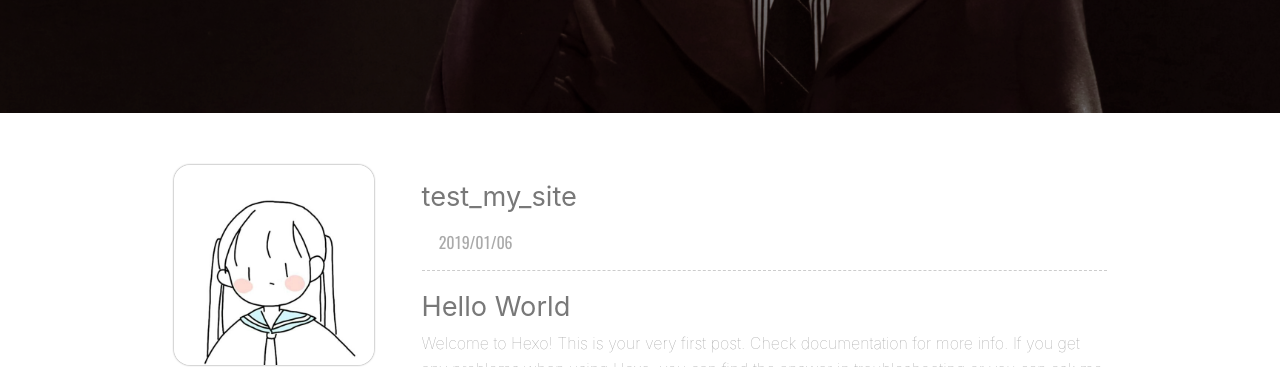
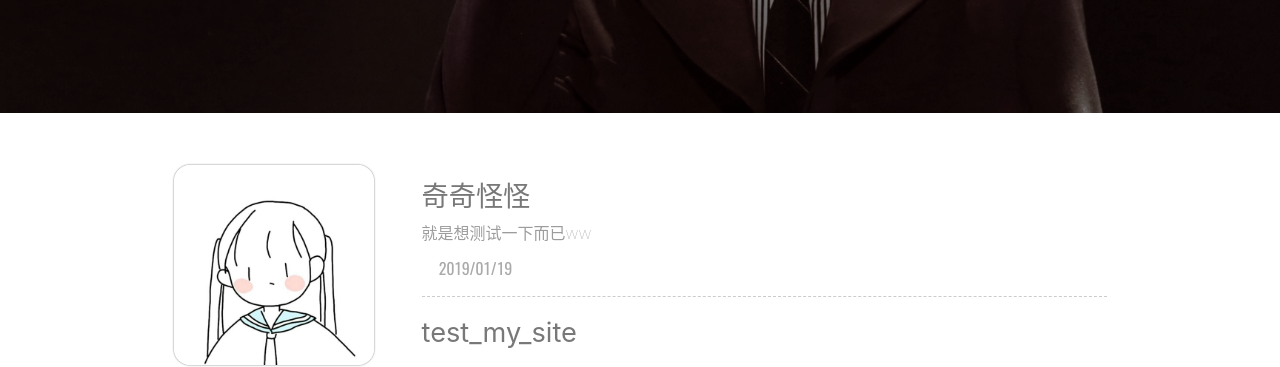
Before and after one commit to Retaqwq/Retaqwq.github.io, a plain HTML site: page index.html in a window 1280 px wide. Shown: the part 287-654 px from the top of the page. Drawn offline with nearby package versions, Linux system fonts and the light colour scheme; some packages are replaced by stand-ins of ours; no server answers; a script that the page names is missing; a web font is replaced by a local one.

Commit message:
Site updated: 2019-01-19 16:40:17

```diff
--- a/index.html
+++ b/index.html
@@ -359,6 +359,30 @@ height:50vh;
 
 
     <article class="index-post">
+        <a class="abstract-title" href="/2019/01/19/奇奇怪怪/">
+
+                <span>奇奇怪怪</span>
+        </a>
+        <div class="abstract-content">
+            就是想测试一下而已ww
+
+        </div>
+        <div class="abstract-post-meta">
+            <!-- date  -->
+            <div class="abstract-date">
+                <span class="abstract-calander iconfont-archer">&#xe676;</span><span class="abstract-time">2019/01/19</span>
+            </div>
+            <!-- tags  -->
+
+        </div>
+    </article>
+
+
+
+
+
+
+    <article class="index-post">
         <a class="abstract-title" href="/2019/01/06/test-my-site/">
 
                 <span>test_my_site</span>
@@ -621,9 +645,18 @@ More...
 
 
 
+
+
+
+
+
+
+
+
+
     <div class="total-and-search">
         <div class="total-archive">
-        Total : 2
+        Total : 3
         </div>
         <!-- search  -->
 
@@ -636,6 +669,11 @@ More...
 
     <div class="archive-year"> 2019 </div>
     <ul class="year-list">
+
+
+        <li class="archive-post-item">
+            <span class="archive-post-date">01/19</span><a class="archive-post-title" href="/2019/01/19/奇奇怪怪/">奇奇怪怪</a>
+        </li>
 
 
         <li class="archive-post-item">
```
Also changed, not shown: about/index.html (+15 -1 lines), archives/2019/01/index.html (+39 -1 lines), archives/2019/index.html (+39 -1 lines), archives/index.html (+39 -1 lines), categories/index.html (+15 -1 lines), tags/index.html (+15 -1 lines), 2019/01/19/奇奇怪怪/index.html (added).
